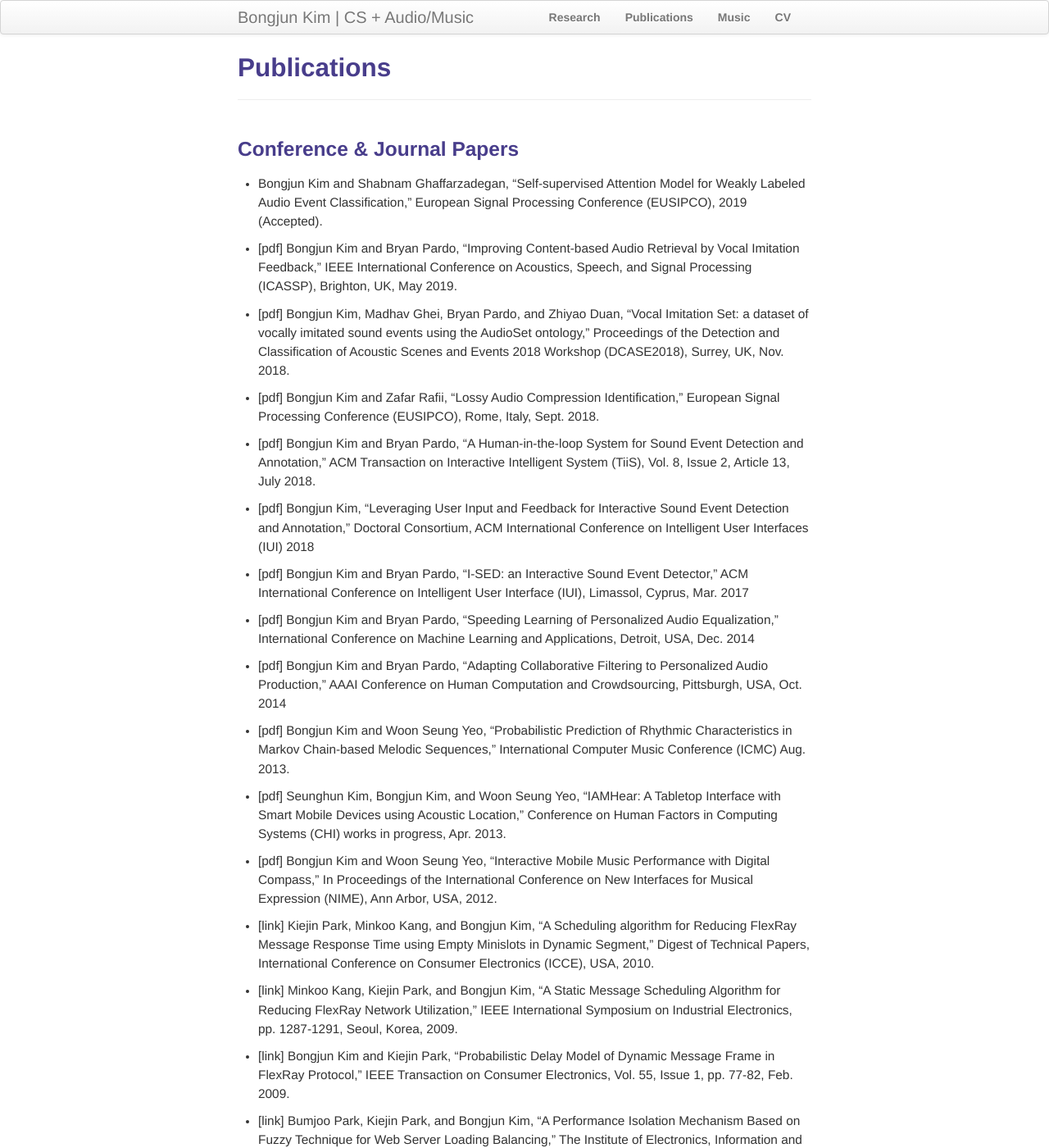
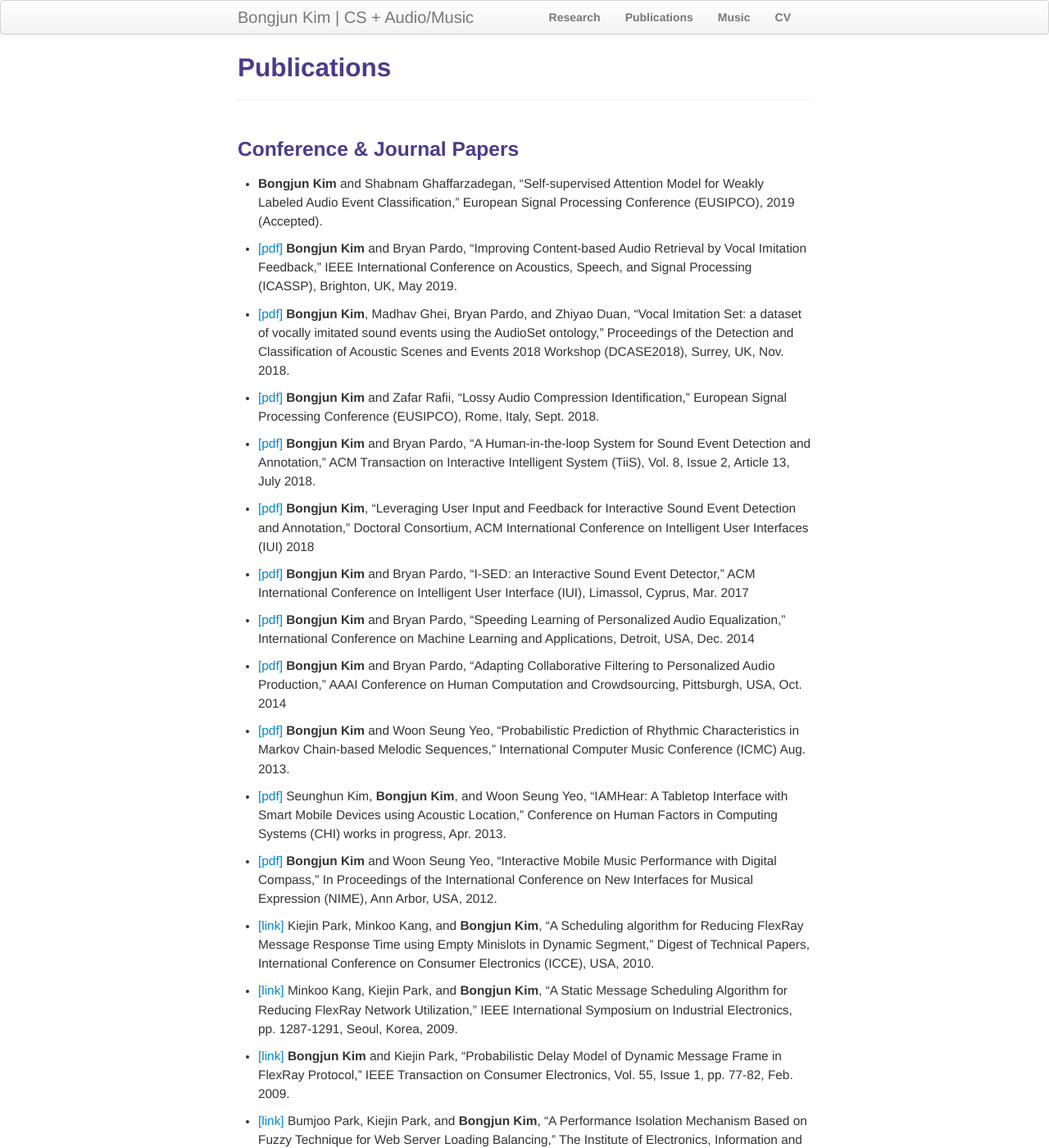
Before and after one commit to bongjun/bongjun.github.io, a Jekyll site: the page built from pages/publications.md, in a window 1280 px wide and 1400 px high. Shown: the whole window at 82% size. Built offline with Jekyll 4.4.1, drawn with Linux system fonts in a browser that asks for light colours; part of the change alters nothing that is shown; some of the changed text lies outside the part shown.

Commit message:
added publications

```diff
--- a/pages/publications.md
+++ b/pages/publications.md
@@ -6,54 +6,57 @@ description: Bongjun Kim's publications
 
 ### Conference & Journal Papers
 
-* Bongjun Kim and Shabnam Ghaffarzadegan, "Self-supervised Attention Model for Weakly Labeled Audio Event Classification," European Signal Processing Conference (EUSIPCO), 2019 (Accepted).
+* **Bongjun Kim** and Shabnam Ghaffarzadegan, "Self-supervised Attention Model for Weakly Labeled Audio Event Classification," European Signal Processing Conference (EUSIPCO), 2019 (Accepted).
 
-* [pdf] Bongjun Kim and Bryan Pardo, "Improving Content-based Audio Retrieval by Vocal Imitation Feedback," IEEE International Conference on Acoustics, Speech, and Signal Processing (ICASSP), Brighton, UK, May 2019.
+* [[pdf]]({{ BASE_PATH }}/pages/files/papers/icassp19_Kim.pdf) **Bongjun Kim** and Bryan Pardo, "Improving Content-based Audio Retrieval by Vocal Imitation Feedback," IEEE International Conference on Acoustics, Speech, and Signal Processing (ICASSP), Brighton, UK, May 2019.
 
-* [pdf] Bongjun Kim, Madhav Ghei, Bryan Pardo, and Zhiyao Duan, "Vocal Imitation Set: a dataset of vocally imitated sound events using the AudioSet ontology," Proceedings of the Detection and Classification of Acoustic Scenes and Events 2018 Workshop (DCASE2018), Surrey, UK, Nov. 2018.
+* [[pdf]]({{ BASE_PATH }}/pages/files/papers/DCASE2018Workshop_Kim_135.pdf) **Bongjun Kim**, Madhav Ghei, Bryan Pardo, and Zhiyao Duan, "Vocal Imitation Set: a dataset of vocally imitated sound events using the AudioSet ontology," Proceedings of the Detection and Classification of Acoustic Scenes and Events 2018 Workshop (DCASE2018), Surrey, UK, Nov. 2018.
 
 
-* [pdf] Bongjun Kim and Zafar Rafii, "Lossy Audio Compression Identification," European Signal Processing Conference (EUSIPCO), Rome, Italy, Sept. 2018.
+* [[pdf]]({{ BASE_PATH }}/pages/files/papers/Kim-Rafii_eusipco2018.pdf) **Bongjun Kim** and Zafar Rafii, "Lossy Audio Compression Identification," European Signal Processing Conference (EUSIPCO), Rome, Italy, Sept. 2018.
 
 
-* [pdf] Bongjun Kim and Bryan Pardo, "A Human-in-the-loop System for Sound Event Detection and Annotation," ACM Transaction on Interactive Intelligent System (TiiS), Vol. 8, Issue 2, Article 13, July 2018.
+* [[pdf]]({{ BASE_PATH }}/pages/files/papers/kim_pardo_tiis_2018.pdf) **Bongjun Kim** and Bryan Pardo, "A Human-in-the-loop System for Sound Event Detection and Annotation," ACM Transaction on Interactive Intelligent System (TiiS), Vol. 8, Issue 2, Article 13, July 2018.
 
 
-* [pdf] Bongjun Kim, "Leveraging User Input and Feedback for Interactive Sound Event Detection and Annotation," Doctoral Consortium, ACM International Conference on Intelligent User Interfaces (IUI) 2018
+* [[pdf]]({{ BASE_PATH }}/pages/files/papers/kim_iui_2018.pdf) **Bongjun Kim**, "Leveraging User Input and Feedback for Interactive Sound Event Detection and Annotation," Doctoral Consortium, ACM International Conference on Intelligent User Interfaces (IUI) 2018
 
-* [pdf] Bongjun Kim and Bryan Pardo, "I-SED: an Interactive Sound Event Detector," ACM International Conference on Intelligent User Interface (IUI), Limassol, Cyprus, Mar. 2017
+* [[pdf]]({{ BASE_PATH }}/pages/files/papers/Kim_Pardo_IUI2017.pdf) **Bongjun Kim** and Bryan Pardo, "I-SED: an Interactive Sound Event Detector," ACM International Conference on Intelligent User Interface (IUI), Limassol, Cyprus, Mar. 2017
 
-* [pdf] Bongjun Kim and Bryan Pardo, "Speeding Learning of Personalized Audio Equalization," International Conference on Machine Learning and Applications, Detroit, USA, Dec. 2014
+* [[pdf]]({{ BASE_PATH }}/pages/files/papers/Kim_Pardo_ICMLA2014.pdf) **Bongjun Kim** and Bryan Pardo, "Speeding Learning of Personalized Audio Equalization," International Conference on Machine Learning and Applications, Detroit, USA, Dec. 2014
 
-* [pdf] Bongjun Kim and Bryan Pardo, "Adapting Collaborative Filtering to Personalized Audio Production," AAAI Conference on Human Computation and Crowdsourcing, Pittsburgh, USA, Oct. 2014
+* [[pdf]]({{ BASE_PATH }}/pages/files/papers/HCOMP_CRC_Kim.pdf) **Bongjun Kim** and Bryan Pardo, "Adapting Collaborative Filtering to Personalized Audio Production," AAAI Conference on Human Computation and Crowdsourcing, Pittsburgh, USA, Oct. 2014
 
-* [pdf] Bongjun Kim and Woon Seung Yeo, "Probabilistic Prediction of Rhythmic Characteristics in Markov Chain-based Melodic Sequences," International Computer Music Conference (ICMC) Aug. 2013.
+* [[pdf]]({{ BASE_PATH }}/pages/files/papers/probabilistic-prediction-of-rhythmic-characteristics.pdf) **Bongjun Kim** and Woon Seung Yeo, "Probabilistic Prediction of Rhythmic Characteristics in Markov Chain-based Melodic Sequences," International Computer Music Conference (ICMC) Aug. 2013.
 
-* [pdf] Seunghun Kim, Bongjun Kim, and Woon Seung Yeo, "IAMHear: A Tabletop Interface with Smart Mobile Devices using Acoustic Location," Conference on Human Factors in Computing Systems (CHI) works in progress, Apr. 2013.
+* [[pdf]](https://dl.acm.org/citation.cfm?id=2468628) Seunghun Kim, **Bongjun Kim**, and Woon Seung Yeo, "IAMHear: A Tabletop Interface with Smart Mobile Devices using Acoustic Location," Conference on Human Factors in Computing Systems (CHI) works in progress, Apr. 2013.
 
-* [pdf] Bongjun Kim and Woon Seung Yeo, “Interactive Mobile Music Performance with Digital Compass,” In Proceedings of the International Conference on New Interfaces for Musical Expression (NIME), Ann Arbor, USA, 2012.
+* [[pdf]]({{ BASE_PATH }}/pages/files/papers/nime2012_170.pdf) **Bongjun Kim** and Woon Seung Yeo, “Interactive Mobile Music Performance with Digital Compass,” In Proceedings of the International Conference on New Interfaces for Musical Expression (NIME), Ann Arbor, USA, 2012.
 
-* [link] Kiejin Park, Minkoo Kang, and Bongjun Kim, “A Scheduling algorithm for Reducing FlexRay Message Response Time using Empty Minislots in Dynamic Segment,” Digest of Technical Papers, International Conference on Consumer Electronics (ICCE), USA, 2010.
+* [[link]](http://ieeexplore.ieee.org/document/5418946/) Kiejin Park, Minkoo Kang, and **Bongjun Kim**, “A Scheduling algorithm for Reducing FlexRay Message Response Time using Empty Minislots in Dynamic Segment,” Digest of Technical Papers, International Conference on Consumer Electronics (ICCE), USA, 2010.
 
-* [link] Minkoo Kang, Kiejin Park, and Bongjun Kim, “A Static Message Scheduling Algorithm for Reducing FlexRay Network Utilization,” IEEE International Symposium on Industrial Electronics, pp. 1287-1291, Seoul, Korea, 2009.
+* [[link]](http://ieeexplore.ieee.org/document/5214710/) Minkoo Kang, Kiejin Park, and **Bongjun Kim**, “A Static Message Scheduling Algorithm for Reducing FlexRay Network Utilization,” IEEE International Symposium on Industrial Electronics, pp. 1287-1291, Seoul, Korea, 2009.
 
-* [link] Bongjun Kim and Kiejin Park, “Probabilistic Delay Model of Dynamic Message Frame in FlexRay Protocol,” IEEE Transaction on Consumer Electronics, Vol. 55, Issue 1, pp. 77-82, Feb. 2009.
+* [[link]](http://ieeexplore.ieee.org/abstract/document/5012290/) **Bongjun Kim** and Kiejin Park, “Probabilistic Delay Model of Dynamic Message Frame in FlexRay Protocol,” IEEE Transaction on Consumer Electronics, Vol. 55, Issue 1, pp. 77-82, Feb. 2009.
 
-* [link] Bumjoo Park, Kiejin Park, and Bongjun Kim, “A Performance Isolation Mechanism Based on Fuzzy Technique for Web Server Loading Balancing,” The Institute of Electronics, Information and Communication Engineers Transactions on Communications, Vol.E92-B, No.4, pp. 1086-1093, Apr. 2009.
+* [[link]](http://search.ieice.org/bin/summary.php?id=e92-b_4_1086) Bumjoo Park, Kiejin Park, and **Bongjun Kim**, “A Performance Isolation Mechanism Based on Fuzzy Technique for Web Server Loading Balancing,” The Institute of Electronics, Information and Communication Engineers Transactions on Communications, Vol.E92-B, No.4, pp. 1086-1093, Apr. 2009.
 
-* [link] Bongjun Kim and Kiejin Park, “Analysis of Frame Delay Probability in the FlexRay Dynamic Segment,” The 6th IEEE International Conference on Industrial Informatics, pp. 1519-1522, Daejeon, Korea, 2008.
+* [[link]](http://ieeexplore.ieee.org/document/4618345/) **Bongjun Kim** and Kiejin Park, “Analysis of Frame Delay Probability in the FlexRay Dynamic Segment,” The 6th IEEE International Conference on Industrial Informatics, pp. 1519-1522, Daejeon, Korea, 2008.
 
-* [link] Minkoo Kang, Kiejin Park, and Bongjun Kim, “PDO Packing Mechanism for Minimizing CANopen Network Utilization,”The 34th Annual Conference of the IEEE Industrial Electronics Society, pp.1516-1519, Nov. 2008.
+* [[link]](http://ieeexplore.ieee.org/document/4758178/) Minkoo Kang, Kiejin Park, and **Bongjun Kim**, “PDO Packing Mechanism for Minimizing CANopen Network Utilization,”The 34th Annual Conference of the IEEE Industrial Electronics Society, pp.1516-1519, Nov. 2008.
 
-* [link] Minkoo Kang, Kiejin Park, and Bongjun Kim, “Determining the Size of a Static Segment and Analyzing the Utilization of In-vehicle FlexRay Network,” Third International Conference on Convergence and Hybrid Information Technology, Vol. 2, pp.50-53, Nov. 2008.
+* [[link]](http://ieeexplore.ieee.org/document/4682212/) Minkoo Kang, Kiejin Park, and **Bongjun Kim**, “Determining the Size of a Static Segment and Analyzing the Utilization of In-vehicle FlexRay Network,” Third International Conference on Convergence and Hybrid Information Technology, Vol. 2, pp.50-53, Nov. 2008.
 
 
 ### Patents
-* Zafar Rafii, Markus Cremer, and **Bongjun Kim**. "Methods and Apparatus to Perform Windowed Sliding Transforms," US 20190122678, April 2019. [link]
+* [[link]](http://www.freepatentsonline.com/y2019/0122678.html) Zafar Rafii, Markus Cremer, and **Bongjun Kim**. "Methods and Apparatus to Perform Windowed Sliding Transforms," US 20190122678, April 2019.
 
-* Zafar Rafii, Markus Cremer, and **Bongjun Kim**. "Methods, Apparatus and Articles of Manufacture to Identify Sources of Network Streaming Services," US 20190122673, April 2019. [link]
+* [[link]](http://www.freepatentsonline.com/y2019/0122673.html) Zafar Rafii, Markus Cremer, and **Bongjun Kim**. "Methods, Apparatus and Articles of Manufacture to Identify Sources of Network Streaming Services," US 20190122673, April 2019.
 
 ### Technical Reports
+* [[pdf]]({{ BASE_PATH }}/pages/files/papers/making_sense_of_data.pdf) **Bongjun Kim**, "Ensemble of Convolutional Neural Networks with Transfer Learning for Audio Classification," Making Sense of Sounds Data Challenge 2018. (==> Placed 3rd out of 23 systems competing: Check the [Leaderboard](https://cvssp.org/projects/making_sense_of_sounds/site/challenge/#results))
 
-
+<!--
 ### Talks & Lectures
+* [[slide]]() Bongjun kim, "Collaborative filtering," EECS 352: Machine Learning, Northwestern University, 2018.
+* [[slide]]() Bongjun kim, "Sound Classification," CS 352: Machine Perception of Music and Audio, Northwestern University, 2019. -->
```
Also changed, not shown: 1 other file.
